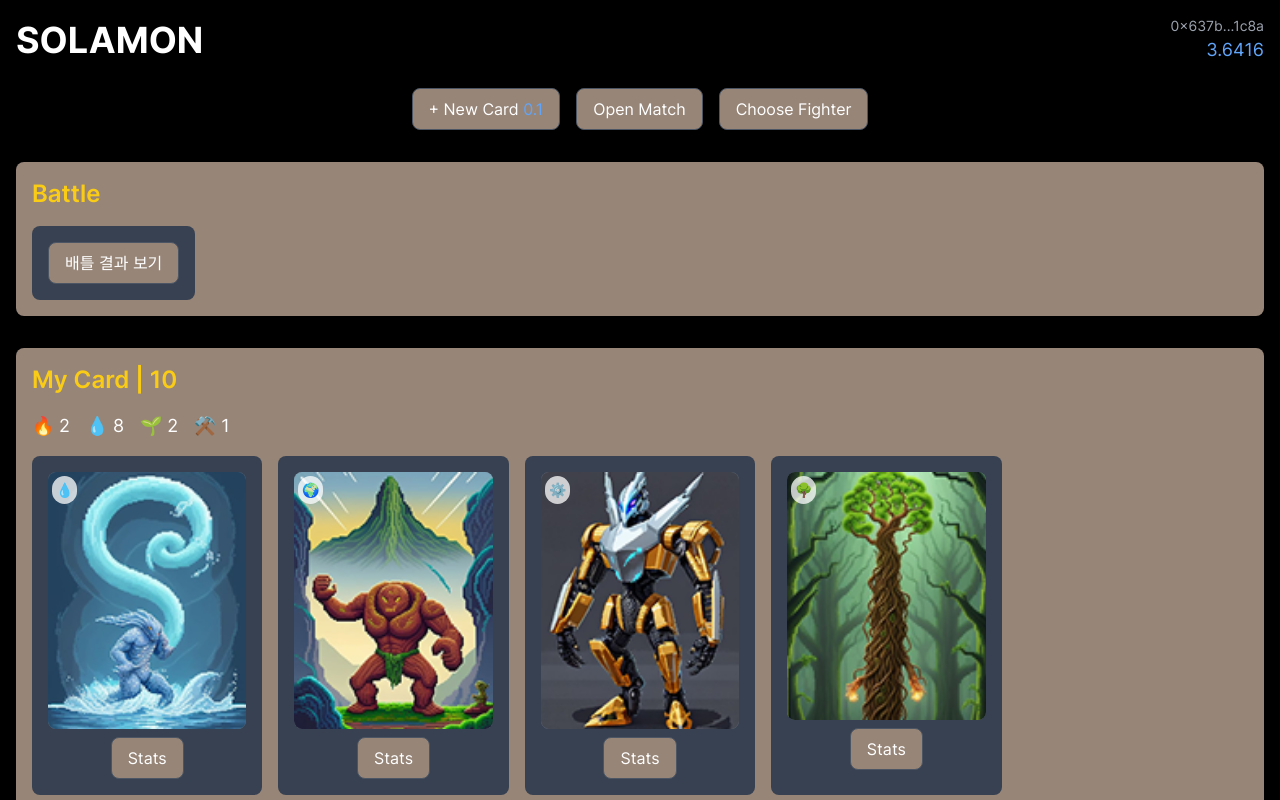
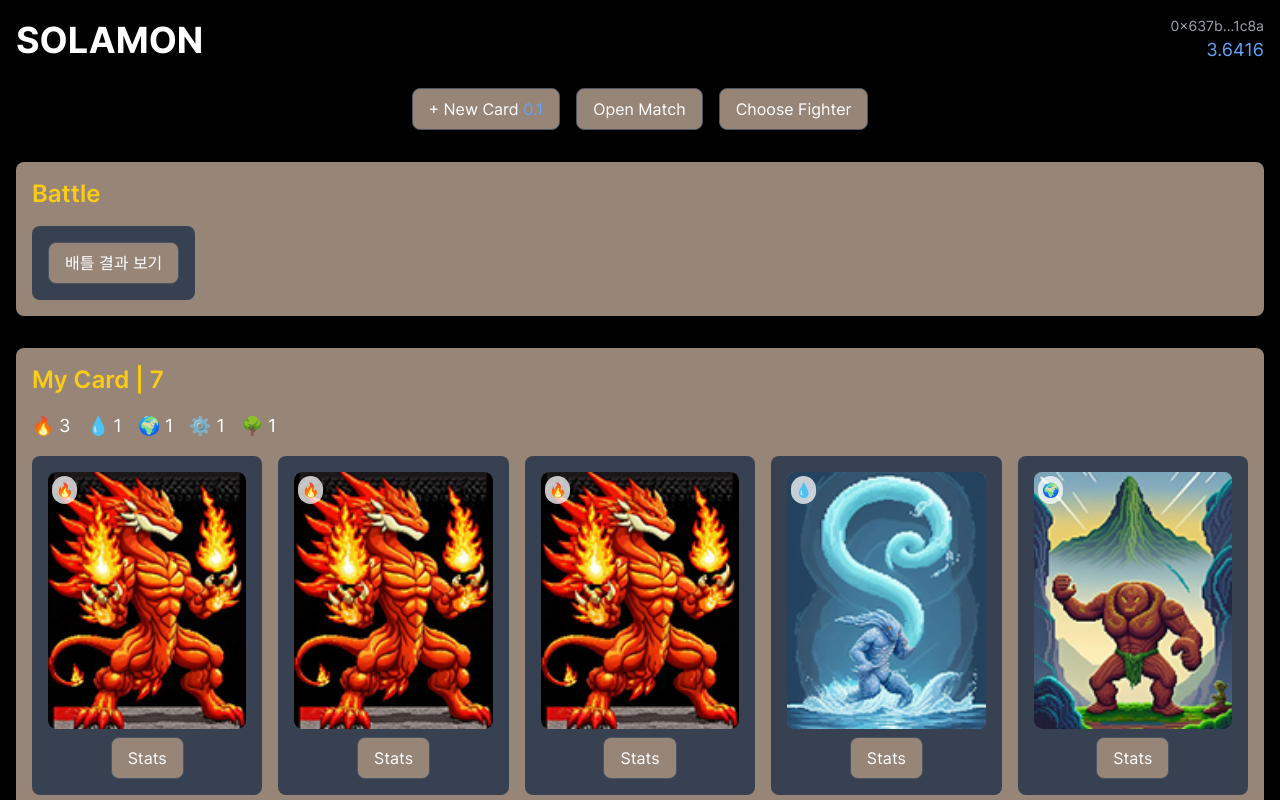
Before and after one commit to team-solamon/solamon, a Next.js app in the folder frontend/: page /home in a window 1280 px wide. Shown: the top 800 px of the page. Built offline with nearby package versions, Linux system fonts and the light colour scheme.

Commit message:
feat: add element counting functionality for cards

```diff
--- a/frontend/src/app/home/page.tsx
+++ b/frontend/src/app/home/page.tsx
@@ -7,7 +7,7 @@ import CardImage from '../../components/CardImage'
 import dynamic from 'next/dynamic'
 import Modal from '../../components/Modal'
 import { DrawableCards } from '@/game/data/draw'
-import { CardData } from '@/game/data/card'
+import { CardData, CardElement, getElementEmoji } from '@/game/data/card'
 
 const DrawGame = dynamic(() => import('../draw/components/DrawGame'), {
   ssr: false,
@@ -24,6 +24,9 @@ const drawableCards: DrawableCards = {
 }
 
 const myCards: CardData[] = [
+  { name: 'FIRE', element: 'FIRE', attack: 5, health: 3 },
+  { name: 'FIRE', element: 'FIRE', attack: 5, health: 3 },
+  { name: 'FIRE', element: 'FIRE', attack: 5, health: 3 },
   { name: 'WATER', element: 'WATER', attack: 3, health: 6 },
   { name: 'EARTH', element: 'EARTH', attack: 4, health: 5 },
   { name: 'METAL', element: 'METAL', attack: 6, health: 2 },
@@ -43,6 +46,26 @@ const HomePage = () => {
     setModals((prev) => ({ ...prev, [modalKey]: false }))
     if (modalKey === 'cardDetails') setSelectedCard(null)
   }
+
+  const getElementCounts = () => {
+    const counts: { [key: string]: number } = {
+      FIRE: 0,
+      WATER: 0,
+      EARTH: 0,
+      METAL: 0,
+      WOOD: 0,
+    }
+
+    myCards.forEach((card) => {
+      if (counts[card.element] !== undefined) {
+        counts[card.element]++
+      }
+    })
+
+    return counts
+  }
+
+  const elementCounts = getElementCounts()
 
   return (
     <div className='home-page bg-black text-white min-h-screen p-4'>
@@ -78,13 +101,17 @@ const HomePage = () => {
       <section className='my-card-section'>
         <div className='bg-[#978578] p-4 rounded-lg'>
           <h2 className='text-2xl font-semibold text-yellow-400 mb-4'>
-            My Card | 10
+            My Card | {myCards.length}
           </h2>
           <div className='card-stats flex gap-4 text-lg mb-4'>
-            <span>🔥 2</span>
-            <span>💧 8</span>
-            <span>🌱 2</span>
-            <span>⚒️ 1</span>
+            {Object.entries(elementCounts).map(
+              ([element, count]) =>
+                count > 0 && (
+                  <span key={element}>
+                    {getElementEmoji(element as CardElement)} {count}
+                  </span>
+                )
+            )}
           </div>
           <div className='card-list grid grid-cols-1 sm:grid-cols-2 md:grid-cols-3 lg:grid-cols-4 xl:grid-cols-5 2xl:grid-cols-6 gap-4'>
             {myCards.map((card, index) => (
```
